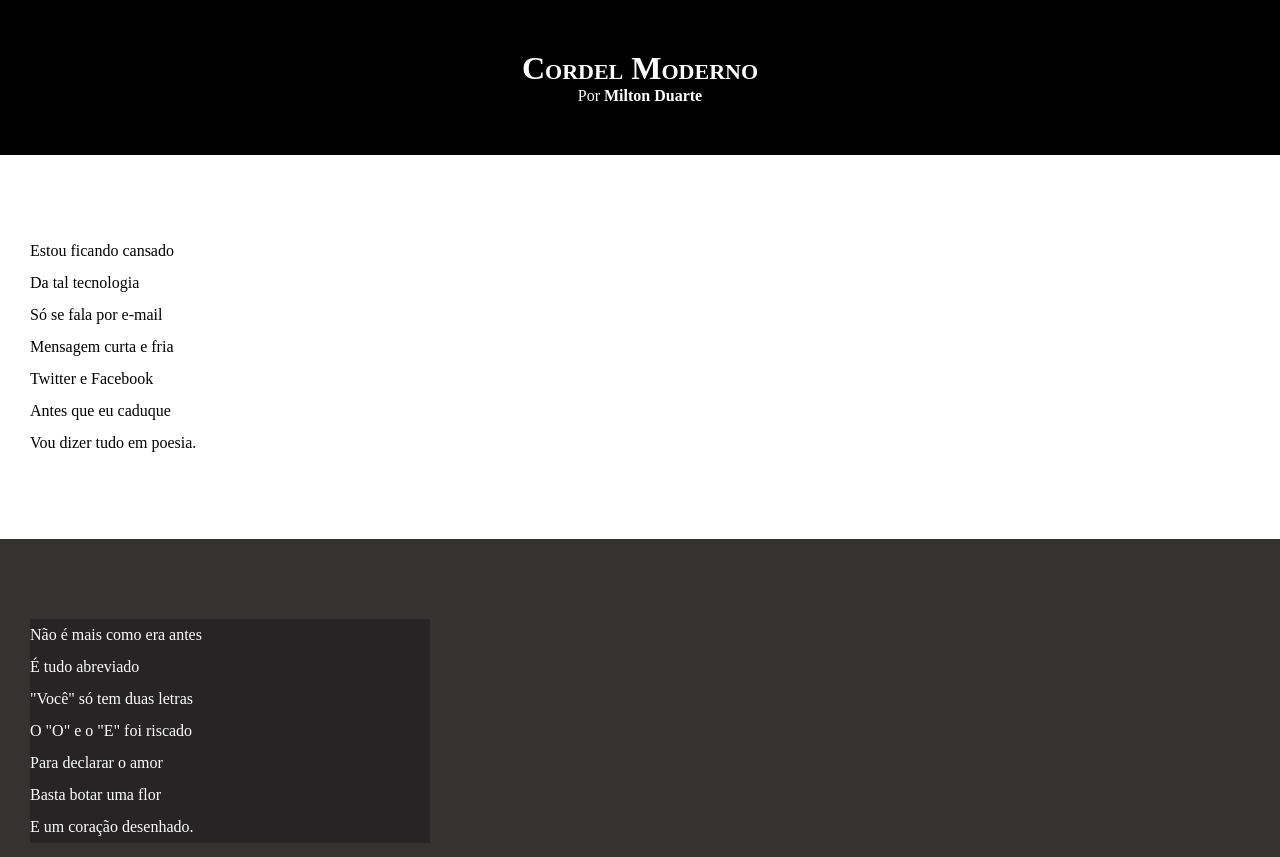
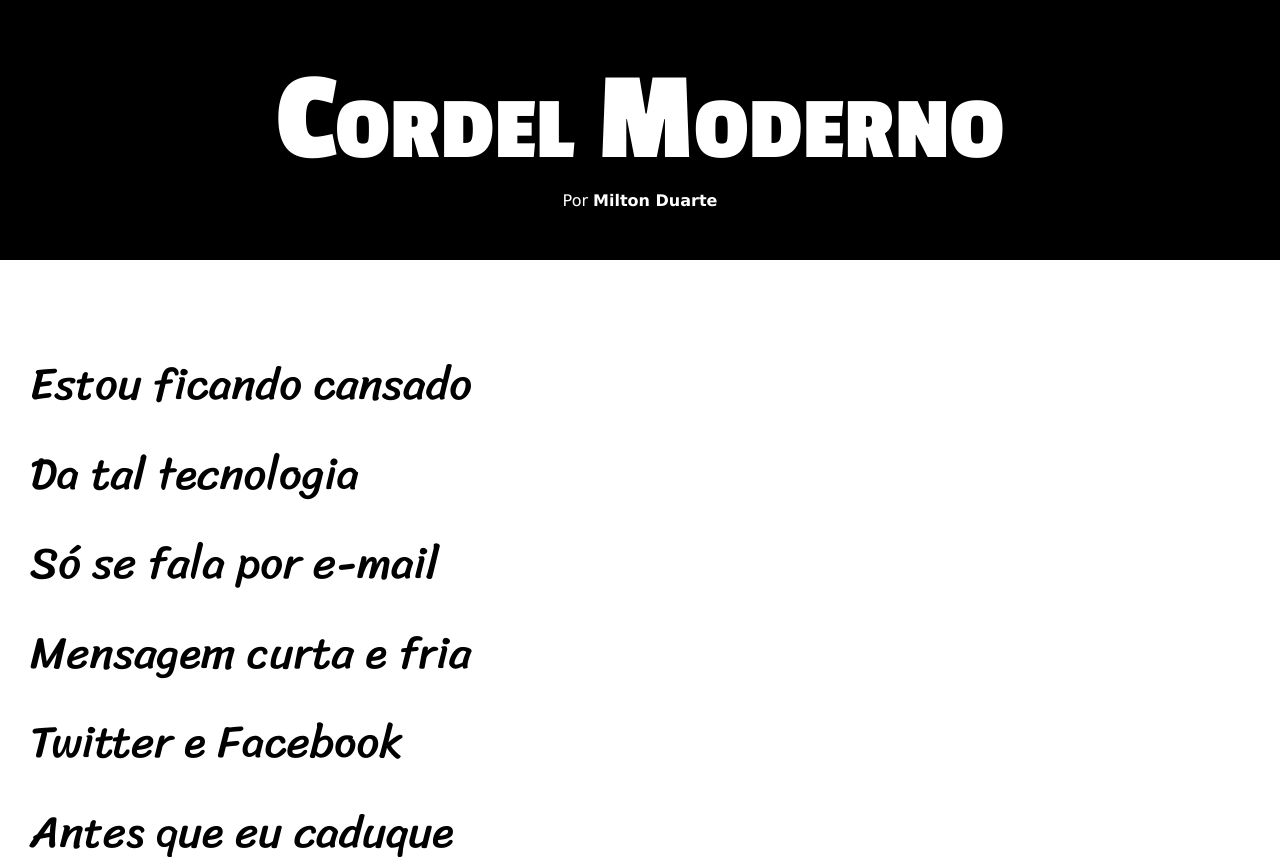
Before and after one commit to davidrodrigues4/html-css, a plain HTML site: page desafios guanabara/d012/index.html in a window 1280 px wide. Shown: the top 857 px of the page. Drawn offline with Linux system fonts and the light colour scheme.

Commit message:
atualização de estilos desafio 12

```diff
--- a/desafios guanabara/d012/style.css
+++ b/desafios guanabara/d012/style.css
@@ -1,4 +1,14 @@
 @charset "UTF-8";
+
+@import url('https://fonts.googleapis.com/css2?family=Passion+One:wght@400;700;900&display=swap');
+
+@import url('https://fonts.googleapis.com/css2?family=Sriracha&display=swap');
+
+:root {
+    --fonte01: Verdana, Geneva, Tahoma, sans-serif;
+    --fonte02: 'Passion One', sans-serif;
+    --fonte03: 'Sriracha', cursive;
+}
 
 * {
     margin: 0px;
@@ -8,6 +18,7 @@
 html, body {
     min-height: 100vh;
     background-color: darkgray;
+    font-family: var(--fonte01);
 }
 
 header {
@@ -19,6 +30,9 @@
 header > h1 {
     padding-top: 50px;
     font-variant: small-caps;
+    font-family: var(--fonte02);
+    font-size: 4em;
+    font-size: 10vw;
 }
 
 header > p {
@@ -40,6 +54,8 @@
     padding-bottom: 10vh;
     line-height: 2em;
     padding-left: 30px;
+    font-family: var(--fonte03);
+    font-size: 3.5vw;
 }
 
 section.normal {
@@ -53,7 +69,7 @@
 }
 
 section.imagem > p {
-    width: 400px;
+    display: inline-block;
     background-color: rgba(0, 0, 0, 0.284);
 }
 
```
